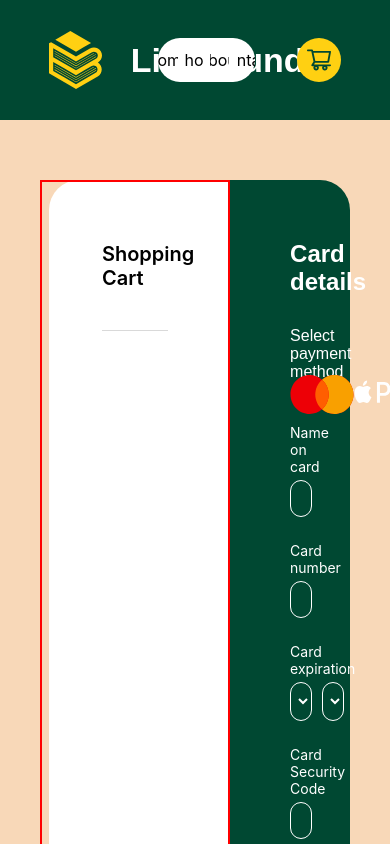
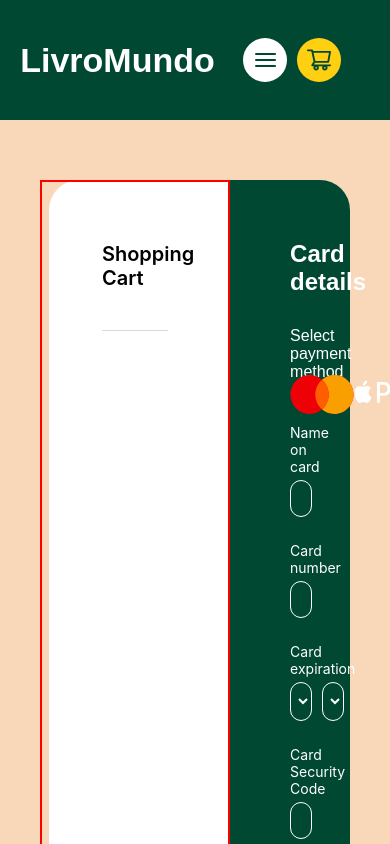
Before and after one commit to 32Valik92/offerwall_test, a React (Create React App) app: page /shopping-cart in a window 390 px wide. Shown: the top 844 px of the page. Built offline with nearby package versions, Linux system fonts and the light colour scheme.

Commit message:
mobile header

```diff
--- a/src/components/HeaderComponent/HeaderComponent.css
+++ b/src/components/HeaderComponent/HeaderComponent.css
@@ -108,6 +108,10 @@
     background: #FFD012;
 }
 
+.links-container .mobile-icon {
+    display: none;
+}
+
 /* ------------------------------------------------------*/
 
 .buy-icon {
@@ -138,3 +142,33 @@
 
     background: #004832;
 }
+
+/* ------------------------------------------------------------------------- */
+@media (max-width: 768px) {
+    .header {
+        justify-content: flex-end;
+        gap: 10px;
+    }
+
+    .logo-name {
+        flex: 1;
+        width: auto;
+    }
+
+    .links-container .link {
+        display: none;
+    }
+
+    .links-container {
+        width: 44px;
+        margin: 0;
+    }
+
+    .links-container .mobile-icon {
+        display: flex;
+        justify-content: center;
+        align-items: center;
+        width: 44px;
+        height: 44px;
+    }
+}
--- a/src/components/HeaderComponent/HeaderComponent.tsx
+++ b/src/components/HeaderComponent/HeaderComponent.tsx
@@ -19,6 +19,11 @@ const HeaderComponent: FC = () => {
                <div className={`link link-shop ${location.pathname === "/" ? "highlighted" : ""}`}>Shop</div>
                <div className="link link-about">About</div>
                <div className="link link-contact">Contact</div>
+
+               {/* Іконка для мобільних пристроїв */}
+               <div className="mobile-icon">
+                  <img src="/images/menu.svg" alt="Vector"/>
+               </div>
             </div>
 
             <Link to={"shopping-cart"}>
```
Also changed, not shown: public/images/menu.svg (added).
